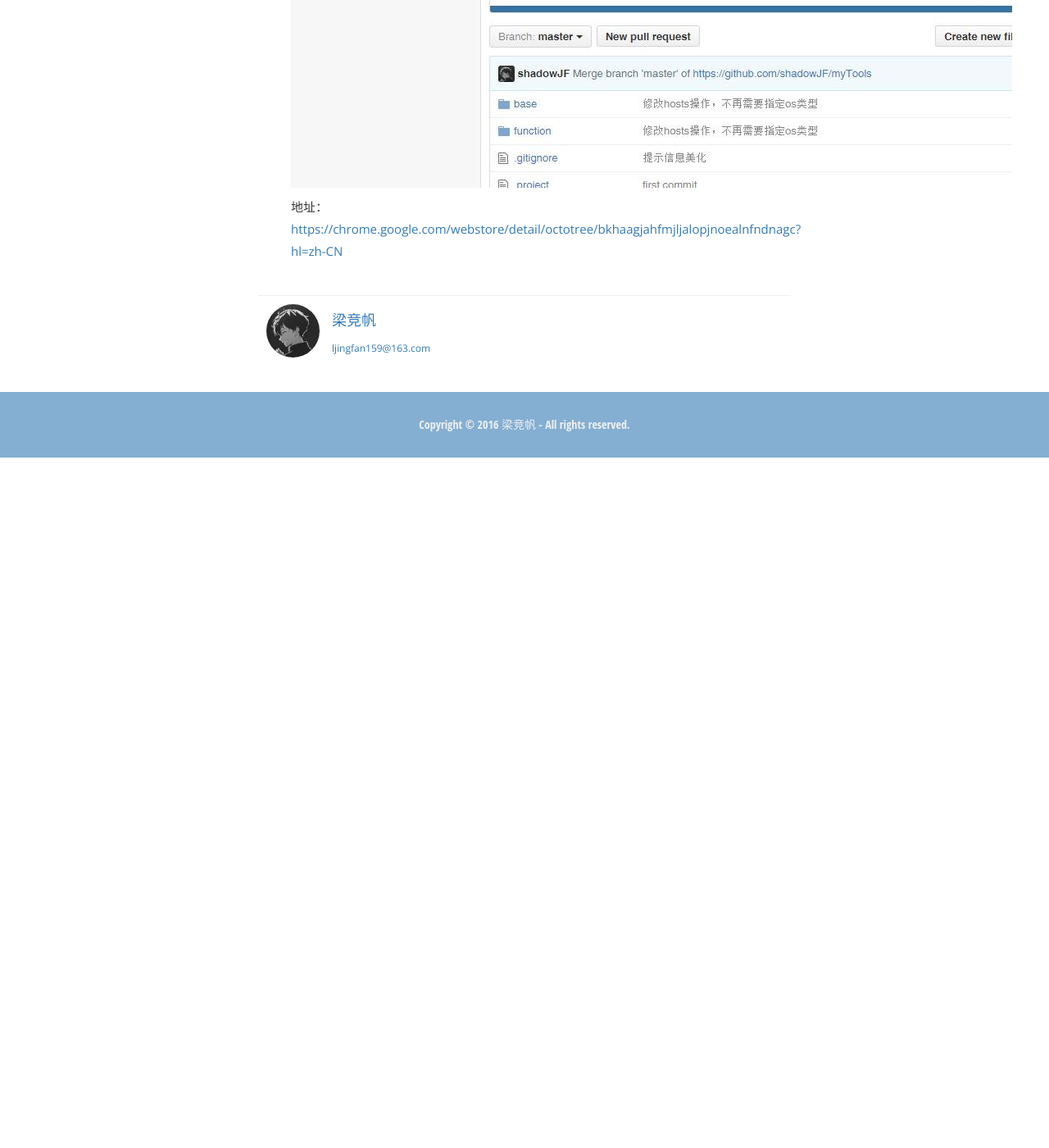
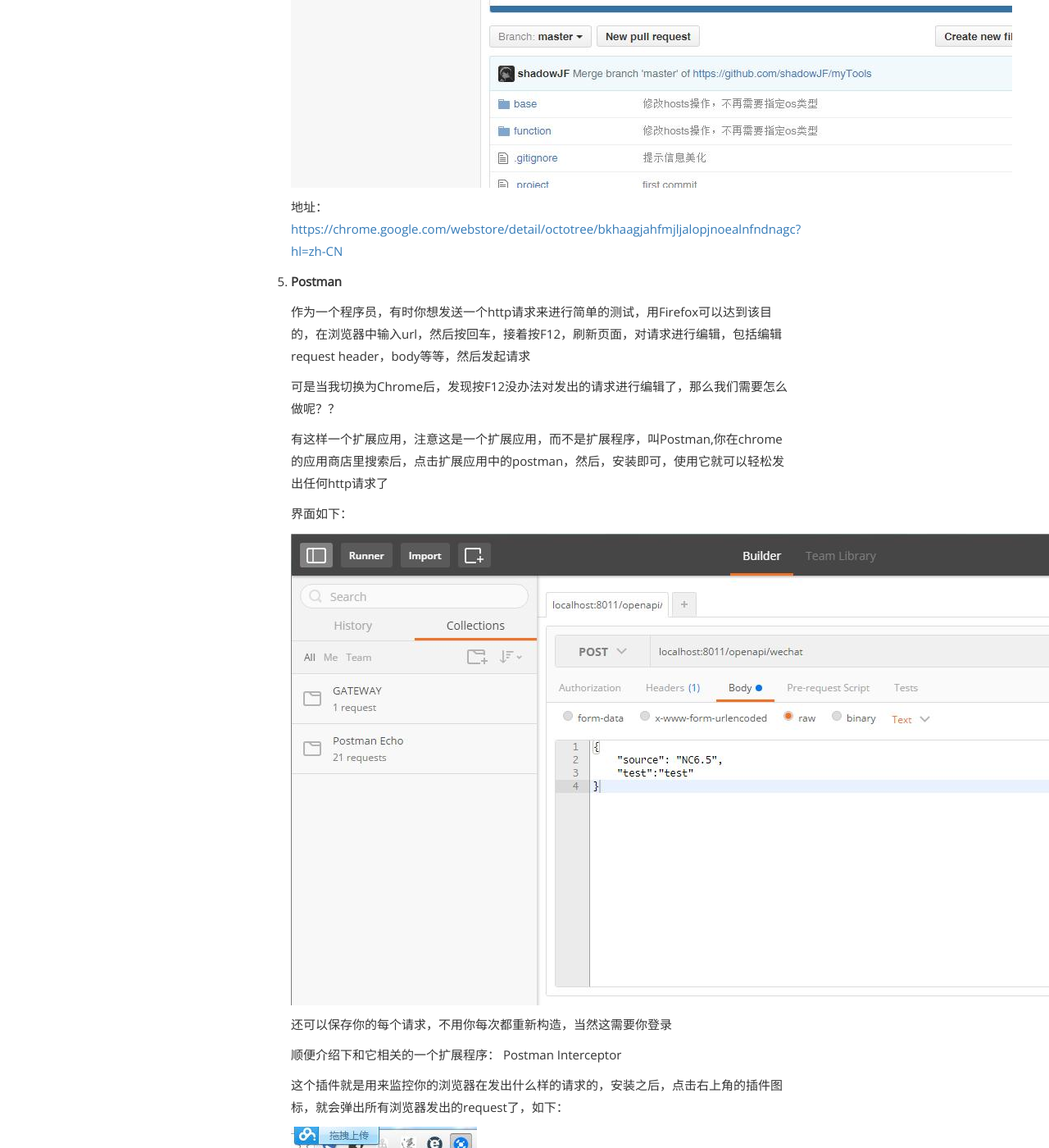
Before and after one commit to shadowJF/shadowjf.github.com, a Jekyll site: the page built from _posts/2016-05-25-Chrome.md, in a window 1280 px wide and 1400 px high, scrolled down 7229 px. Shown: the whole window at 82% size. Built offline with Jekyll 4.4.1, drawn with Linux system fonts in a browser that asks for light colours; comment, search, counter and statistics services are not loaded; before the commit the page ends 7787 px from its top, so only the background shows below that; some of the changed text lies outside the part shown.

Commit message:
add content of artical about chrome

```diff
--- a/_posts/2016-05-25-Chrome.md
+++ b/_posts/2016-05-25-Chrome.md
@@ -97,3 +97,25 @@
 
 	地址：
 	[https://chrome.google.com/webstore/detail/octotree/bkhaagjahfmjljalopjnoealnfndnagc?hl=zh-CN](https://chrome.google.com/webstore/detail/octotree/bkhaagjahfmjljalopjnoealnfndnagc?hl=zh-CN)
+
+5. **Postman**
+
+	作为一个程序员，有时你想发送一个http请求来进行简单的测试，用Firefox可以达到该目的，在浏览器中输入url，然后按回车，接着按F12，刷新页面，对请求进行编辑，包括编辑request header，body等等，然后发起请求
+
+	可是当我切换为Chrome后，发现按F12没办法对发出的请求进行编辑了，那么我们需要怎么做呢？？
+
+	有这样一个扩展应用，注意这是一个扩展应用，而不是扩展程序，叫Postman,你在chrome的应用商店里搜索后，点击扩展应用中的postman，然后，安装即可，使用它就可以轻松发出任何http请求了
+
+	界面如下：
+
+	![]({{site.pictureurl}}24.jpg?raw=true)
+
+	还可以保存你的每个请求，不用你每次都重新构造，当然这需要你登录
+
+	顺便介绍下和它相关的一个扩展程序： Postman Interceptor
+
+	这个插件就是用来监控你的浏览器在发出什么样的请求的，安装之后，点击右上角的插件图标，就会弹出所有浏览器发出的request了，如下：
+
+	![]({{site.pictureurl}}25.jpg?raw=true)
+
+	当然你可以通过点击那个button来选择是开启还是关闭
```
Also changed, not shown: _assets/24.jpg (added), _assets/25.jpg (added).
